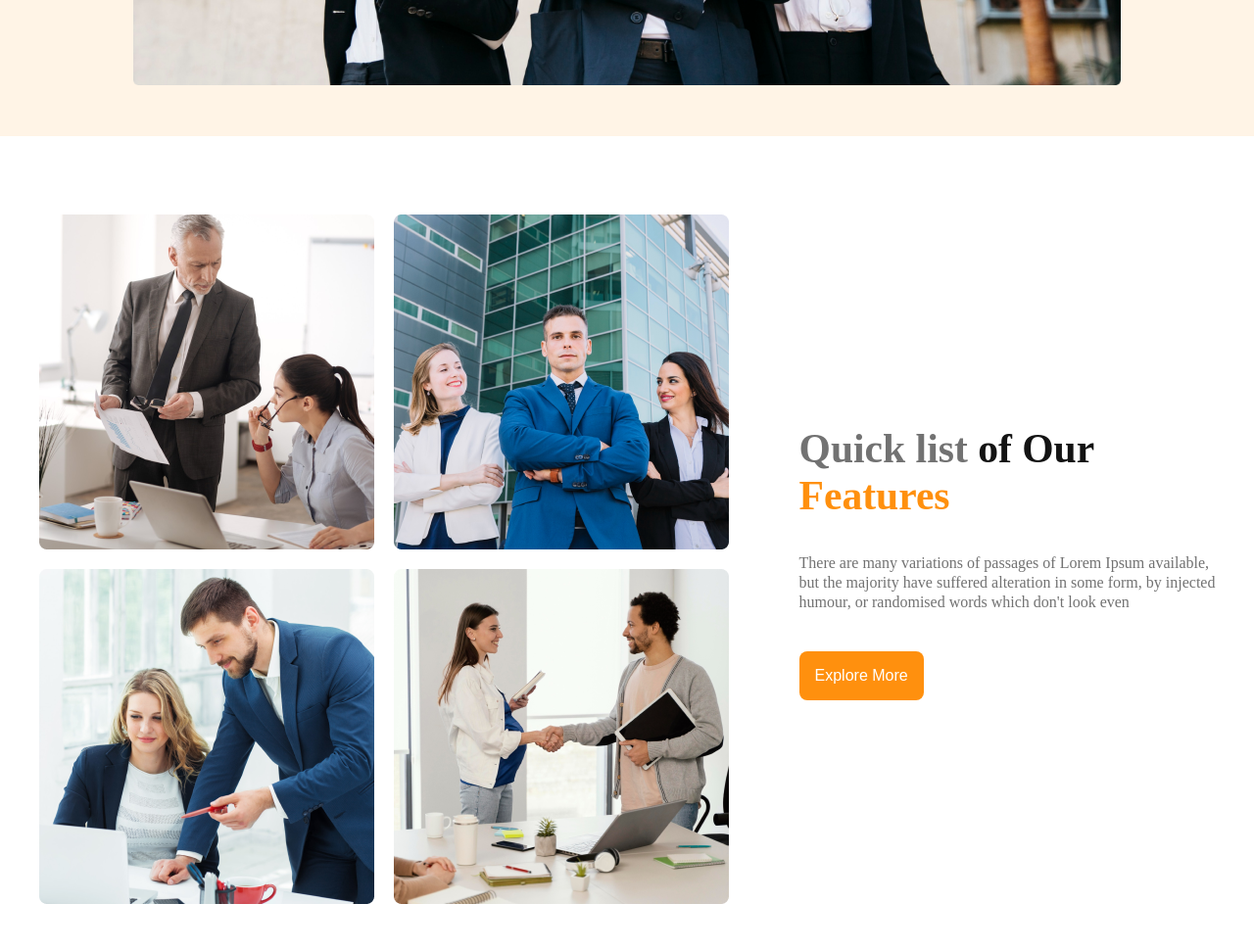
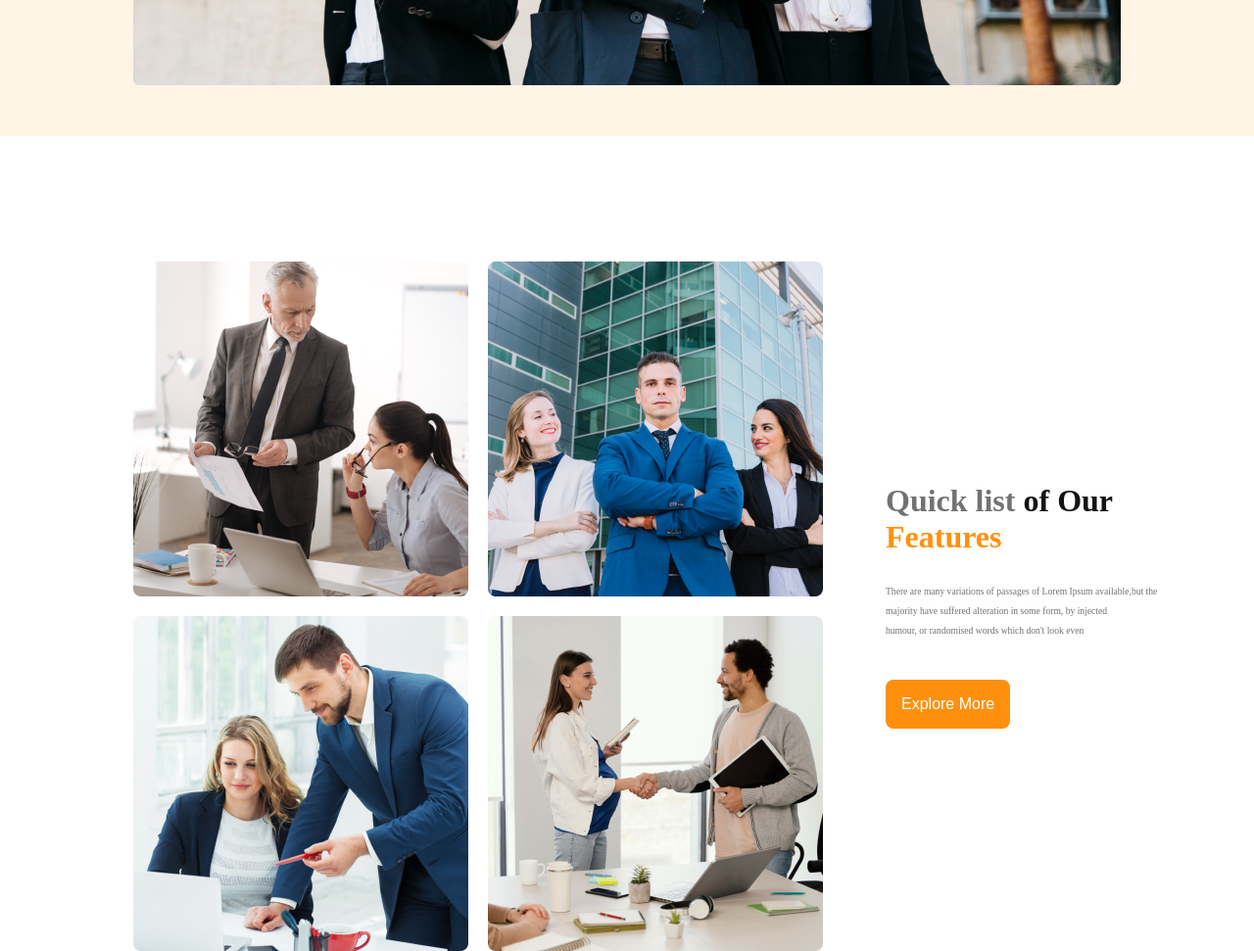
Before and after one commit to shimul811898/Architect-website, a plain HTML site: page index.html in a window 1280 px wide. Shown: the part 920-1891 px from the top of the page at 98% size. Before the commit the page ends 1843 px from the top, so only its background shows below. Drawn offline with Linux system fonts and the light colour scheme.

Commit message:
some errors solve

```diff
--- a/index.html
+++ b/index.html
@@ -43,8 +43,8 @@
                 <img src="images/team4.png" alt="">
             </div>
             <div class="container-info">
-                    <h1 style="font-size: 2.6rem;color:#131313;"><span id="Quick">Quick list</span> of Our <br><span>Features</span></h1>
-                    <p>There are many variations of passages of Lorem Ipsum available,<br> but the majority have suffered alteration in some form, by injected <br> humour, or randomised words which don't look even</p>
+                    <h1><span id="Quick">Quick list</span> of Our <span>Features</span></h1>
+                    <p>There are many variations of passages of Lorem Ipsum available,but the majority have suffered alteration in some form, by injected <br> humour, or randomised words which don't look even</p>
                     <button>Explore More</button>
             </div>
 
--- a/style/architect.css
+++ b/style/architect.css
@@ -81,6 +81,10 @@ button{
     justify-content: center;
     margin-top: 5rem;
  }
+ .container{
+    max-width: 100%;
+    padding: 3rem 6rem 0 8.5rem;
+ }
 
  .container-img{
     display: grid;
@@ -88,14 +92,19 @@ button{
     grid-template-columns: repeat(2,1fr);
  }
 .container-info{
-    margin-left:4.5rem;
+    margin-left:4rem;
     margin-top: 20px;
+}
+.container-info h1{
+    font-size: 2rem;
+    color:#131313;
 }
 .container-info p{
     color: #727272;
     margin:1.24rem 0 -0.5rem 0;
     line-height: 1.25rem;
-    font-size: 1rem;
+    font-size: 0.6rem;
+    max-width: 100%;
 }
 #Quick{
     color: #727272;
@@ -108,13 +117,16 @@ span{
 .navbar,.list{
       flex-direction: column;
     }
+    header{
+       width: 100%;
+    }
 
     .list{
      gap: 20px;
 }
  .container-img,.main-container{
     display: block;
- }
+}
  .container-info{
     text-align: center;
     margin:0;
```
